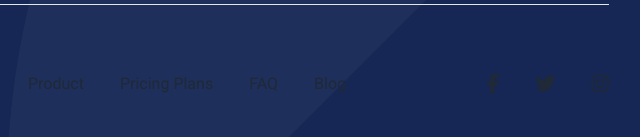
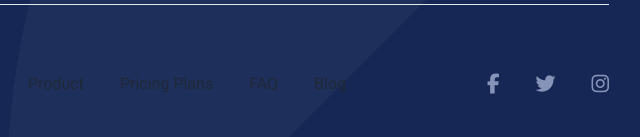
Before and after one commit to Rifa9oct/weather-analytics, a plain HTML site: page index.html in a window 1280 px wide. Shown: the part 3940-4077 px from the top of the page, 461-1101 px from the left. Drawn offline with nearby package versions, Linux system fonts and the light colour scheme.

Commit message:
change social icon color

```diff
--- a/index.html
+++ b/index.html
@@ -230,7 +230,7 @@
             <li>FAQ</li>
             <li>Blog</li>
         </ul>
-        <div class="flex items-center gap-9 text-xl pr-5 lg:pr-0">
+        <div class="flex items-center gap-9 text-xl pr-5 text-[#8794BA] lg:pr-0">
             <a href=""><i class="fa-brands fa-facebook-f"></i></a>
             <a href=""><i class="fa-brands fa-twitter"></i></a>
             <a href=""><i class="fa-brands fa-instagram"></i></a>
```
